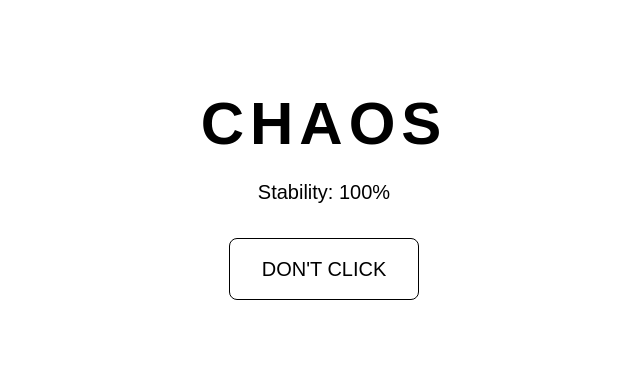
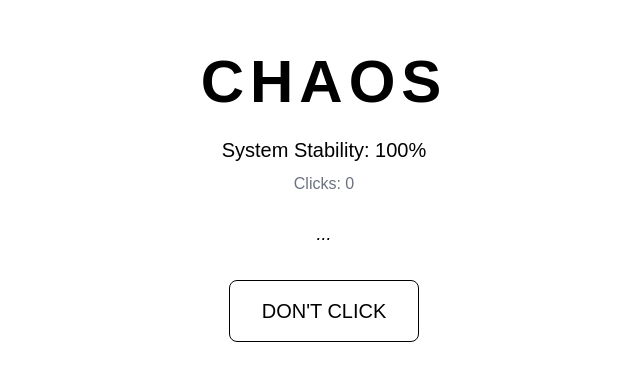
Before and after one commit to n1kcess/ctrl-chaos, a Next.js app: page / in a window 1280 px wide. Shown: the part 203-584 px from the top of the page, without its empty margins (316-956 px from the left). Built offline with nearby package versions, Linux system fonts and the light colour scheme.

Commit message:
feat: add chaos state and status panel

```diff
--- a/package.json
+++ b/package.json
@@ -11,7 +11,8 @@
   "dependencies": {
     "next": "16.2.10",
     "react": "19.2.4",
-    "react-dom": "19.2.4"
+    "react-dom": "19.2.4",
+    "zustand": "^5.0.14"
   },
   "devDependencies": {
     "@tailwindcss/postcss": "^4",
--- /dev/null
+++ b/src/app/components/ChaosButton.tsx
@@ -0,0 +1,16 @@
+"use client";
+
+import { useChaosStore } from "../store/chaos";
+
+export default function ChaosButton() {
+  const { click } = useChaosStore();
+
+  return (
+    <button
+      onClick={click}
+      className="rounded-lg border border-black px-8 py-4 text-xl transition hover:bg-black hover:text-white"
+    >
+      {"DON'T CLICK"}
+    </button>
+  );
+}
--- /dev/null
+++ b/src/app/components/ChaosEffects.tsx
@@ -0,0 +1,3 @@
+export default function ChaosEffects() {
+  return null;
+}
--- /dev/null
+++ b/src/app/components/StatusPanel.tsx
@@ -0,0 +1,33 @@
+"use client";
+
+import { useChaosStore } from "../store/chaos";
+import { messages } from "../lib/messages";
+
+export default function StatusPanel() {
+  const { stability, clicks } = useChaosStore();
+
+  const message =
+    clicks === 0
+      ? "..."
+      : messages[Math.min(clicks - 1, messages.length - 1)];
+
+  return (
+    <div className="mb-8 text-center">
+      <h1 className="mb-6 text-6xl font-bold tracking-widest">
+        CHAOS
+      </h1>
+
+      <p className="mb-2 text-xl">
+        System Stability: {stability}%
+      </p>
+
+      <p className="mb-6 text-gray-500">
+        Clicks: {clicks}
+      </p>
+
+      <p className="text-lg italic">
+        {message}
+      </p>
+    </div>
+  );
+}
--- /dev/null
+++ b/src/app/lib/messages.ts
@@ -0,0 +1,12 @@
+export const messages = [
+  "Don't.",
+  "I told you not to.",
+  "Seriously?",
+  "Why are you doing this?",
+  "Please stop.",
+  "You're making this worse.",
+  "Something feels... wrong.",
+  "I don't like this.",
+  "System integrity compromised.",
+  "You should leave.",
+];
--- a/src/app/page.tsx
+++ b/src/app/page.tsx
@@ -1,17 +1,15 @@
+"use client";
+
+import ChaosButton from "./components/ChaosButton";
+import ChaosEffects from "./components/ChaosEffects";
+import StatusPanel from "./components/StatusPanel";
+
 export default function Home() {
   return (
     <main className="flex min-h-screen flex-col items-center justify-center bg-white text-black">
-      <h1 className="mb-6 text-6xl font-bold tracking-widest">
-        CHAOS
-      </h1>
-
-      <p className="mb-8 text-xl">
-        Stability: 100%
-      </p>
-
-      <button className="rounded-lg border border-black px-8 py-4 text-xl transition hover:bg-black hover:text-white">
-        DON'T CLICK
-      </button>
+      <StatusPanel />
+      <ChaosEffects />
+      <ChaosButton />
     </main>
   );
 }
--- /dev/null
+++ b/src/app/store/chaos.ts
@@ -0,0 +1,26 @@
+import { create } from "zustand";
+
+interface ChaosState {
+  stability: number;
+  clicks: number;
+
+  click: () => void;
+  reset: () => void;
+}
+
+export const useChaosStore = create<ChaosState>((set) => ({
+  stability: 100,
+  clicks: 0,
+
+  click: () =>
+    set((state) => ({
+      clicks: state.clicks + 1,
+      stability: Math.max(0, state.stability - 1),
+    })),
+
+  reset: () =>
+    set({
+      stability: 100,
+      clicks: 0,
+    }),
+}));
```
Also changed, not shown: 1 other file (tests, documents, lock files or other folders).
